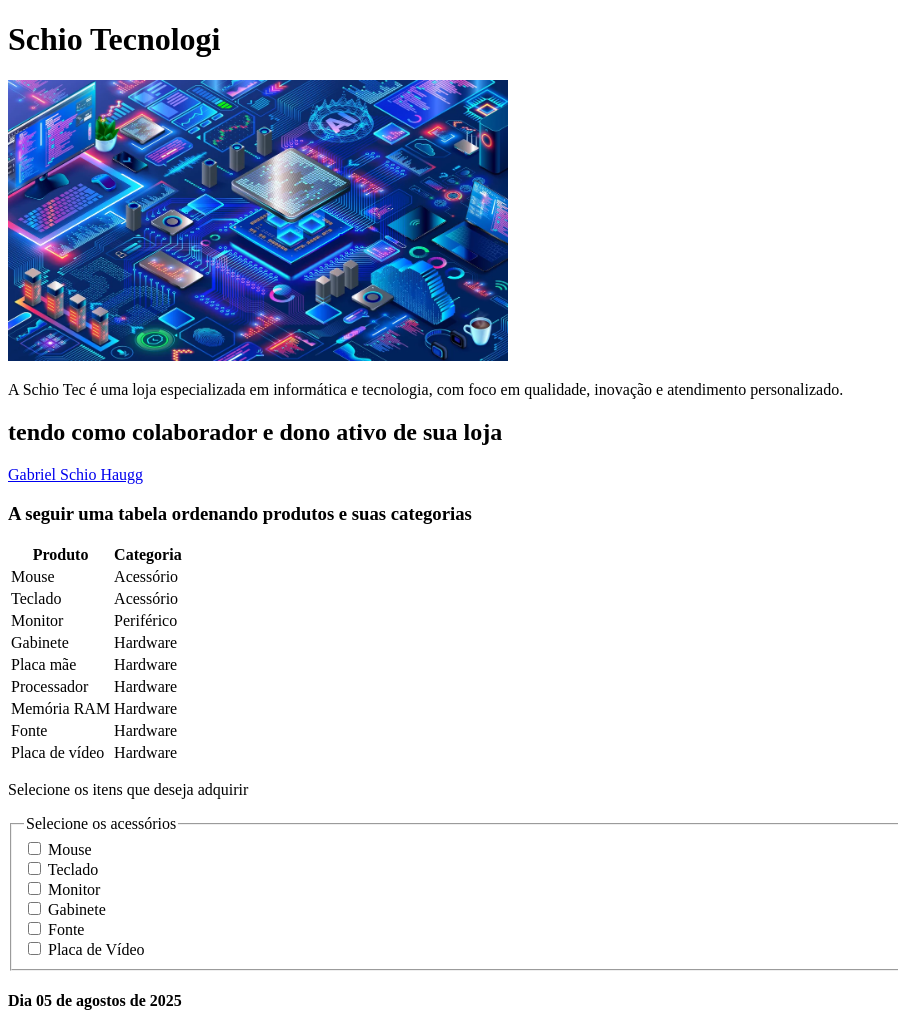
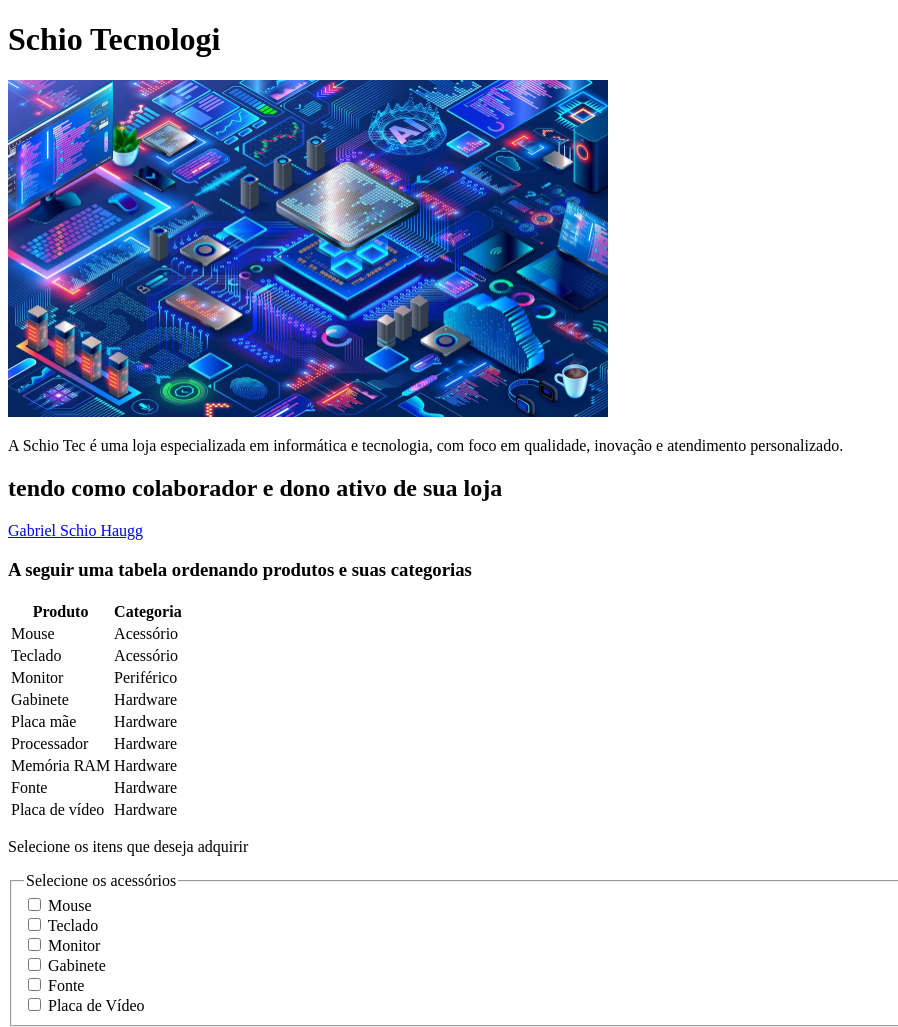
Before and after one commit to gabriel-sc/HTML, a plain HTML site: page Estruturação da página HTML.html in a window 1280 px wide. Shown: the top 1027 px of the page, without its empty margins (0-898 px from the left). Drawn offline with Linux system fonts and the light colour scheme.

Commit message:
salvando mudanças relacionado a imagens

```diff
--- a/Estruturação da página HTML.html
+++ b/Estruturação da página HTML.html
@@ -9,8 +9,11 @@
 
 </head>
 <h1>Schio Tecnologi</h1>
-<img src="TECNLOGIA.webp" alt="Imagem de tecnologia" width="500">
-
+<!--<img src="TECNLOGIA.webp" alt="Imagem de tecnologia" width="500">-->
+<!--Para inserir apenas a imagem sem link de acesso-->
+<a href="https://www.tecmundo.com.br/tags/tecnologia" target="_blank">
+    <img src="TECNLOGIA.webp" alt="Logo da empresa" width="600">
+</a>
 <p>A Schio Tec é uma loja especializada em informática e tecnologia, com foco em qualidade, inovação e atendimento
     personalizado.</p>
 <h2>tendo como colaborador e dono ativo de sua loja</h2>
```
